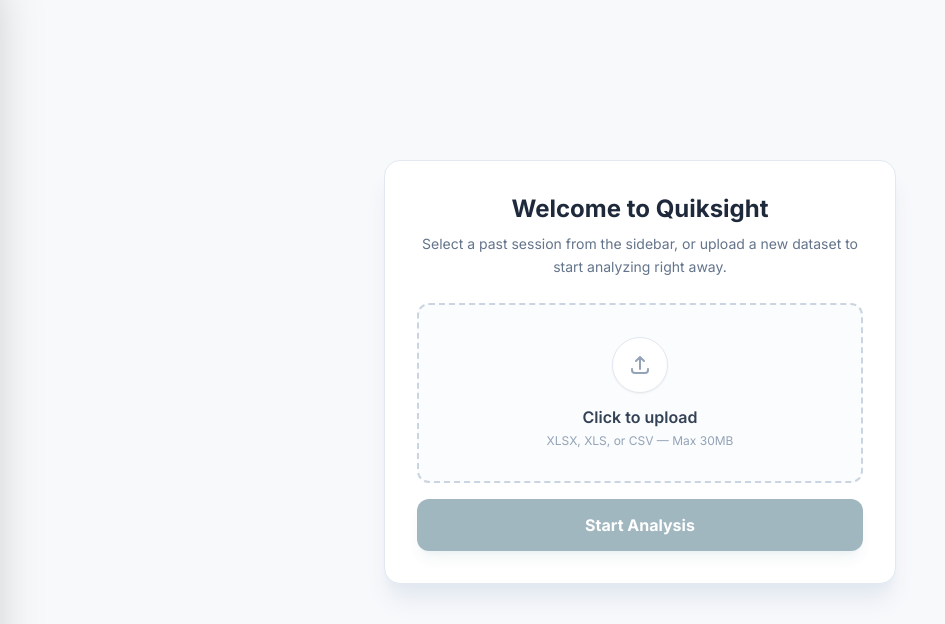
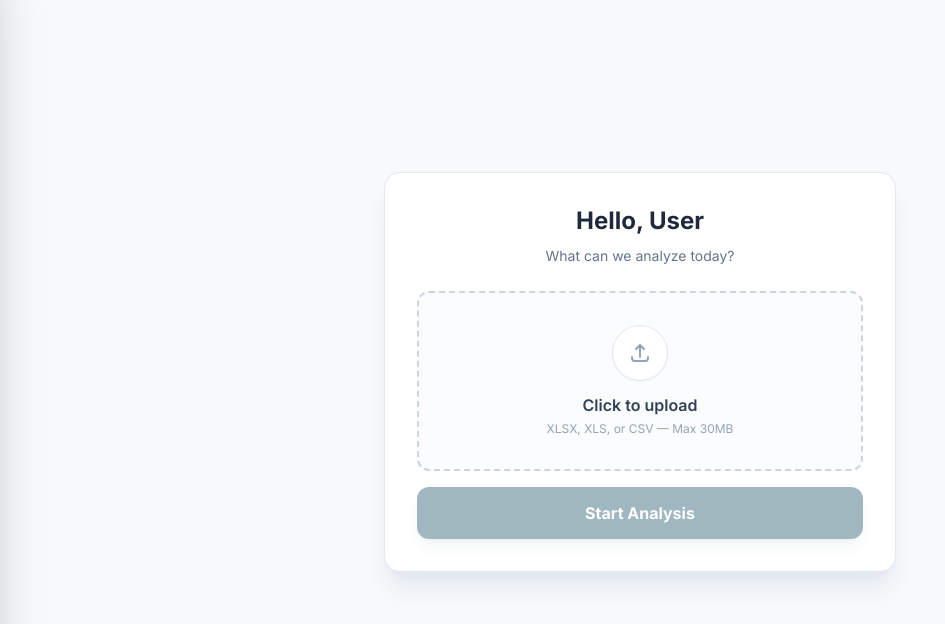
Before and after one commit to Danny-Dalo/Quiksight, a FastAPI app: template app_quiksight/templates/chat.html in a window 1280 px wide. Shown: the part 56-680 px from the top of the page, without its empty margins (0-945 px from the left). Run offline with FastAPI, Linux system fonts and the light colour scheme; the template is opened without the code that fills it: most values are stand-ins (such as "Sample title", 1, 10 or a date in 2020); parts of the project's set-up code (start-up, migrations or seed data) failed here and were passed over; some libraries are stand-ins or nearby versions.

Commit message:
update to chatpage form

```diff
--- a/app_quiksight/templates/chat.html
+++ b/app_quiksight/templates/chat.html
@@ -28,13 +28,13 @@
     </div>
     <div class="flex items-center gap-4">
       {% if user %}
-        <span class="text-xs font-medium text-slate-700 hidden sm:inline">Hello,
+        <!-- <span class="text-xs font-medium text-slate-700 hidden sm:inline">Hello,
         {% if user.user_metadata %}
           {{ user.user_metadata.full_name or user.user_metadata.name or user.email }}
         {% else %}
           User
         {% endif %}
-        </span>
+        </span> -->
         <a href="/logout" class="text-xs font-medium text-red-600 hover:text-red-700 transition">Logout</a>
       {% endif %}
     </div>
@@ -43,7 +43,7 @@
   <!-- ═══ Sessions Sidebar ═══ -->
   <div id="sessions-sidebar" class="fixed inset-y-0 left-0 w-80 bg-white border-r border-gray-200 shadow-2xl transform -translate-x-full transition-transform duration-300 z-[60] flex flex-col">
     <div class="p-4 border-b border-gray-200 flex items-center justify-between bg-gray-50/50">
-      <h2 class="font-semibold text-gray-800 text-[0.95rem]">Past Sessions</h2>
+      <h2 class="font-semibold text-gray-800 text-[0.95rem]">Your Chat Sessions</h2>
       <button id="close-sidebar" class="p-1.5 rounded-md text-gray-400 hover:bg-gray-200 hover:text-gray-700 transition">
         <svg xmlns="http://www.w3.org/2000/svg" viewBox="0 0 24 24" fill="currentColor" class="w-5 h-5">
           <path fill-rule="evenodd" d="M5.47 5.47a.75.75 0 011.06 0L12 10.94l5.47-5.47a.75.75 0 111.06 1.06L13.06 12l5.47 5.47a.75.75 0 11-1.06 1.06L12 13.06l-5.47 5.47a.75.75 0 01-1.06-1.06L10.94 12 5.47 6.53a.75.75 0 010-1.06z" clip-rule="evenodd" />
@@ -215,9 +215,15 @@
     <div class="w-full max-w-lg bg-white rounded-2xl shadow-xl shadow-slate-200 border border-slate-200 p-2">
       <div class="p-6">
         <div class="text-center mb-6">
-          <h2 class="text-2xl font-bold text-slate-800">Welcome to Quiksight</h2>
+          <h2 class="text-2xl font-bold text-slate-800">Hello,
+          {% if user.user_metadata %}
+          {{ user.user_metadata.full_name or user.user_metadata.name or user.email }}
+        {% else %}
+          User
+        {% endif %}
+          </h2>
           <p class="text-slate-500 mt-2 text-sm leading-relaxed">
-            Select a past session from the sidebar, or upload a new dataset to start analyzing right away.
+            What can we analyze today?
           </p>
         </div>
 
```
